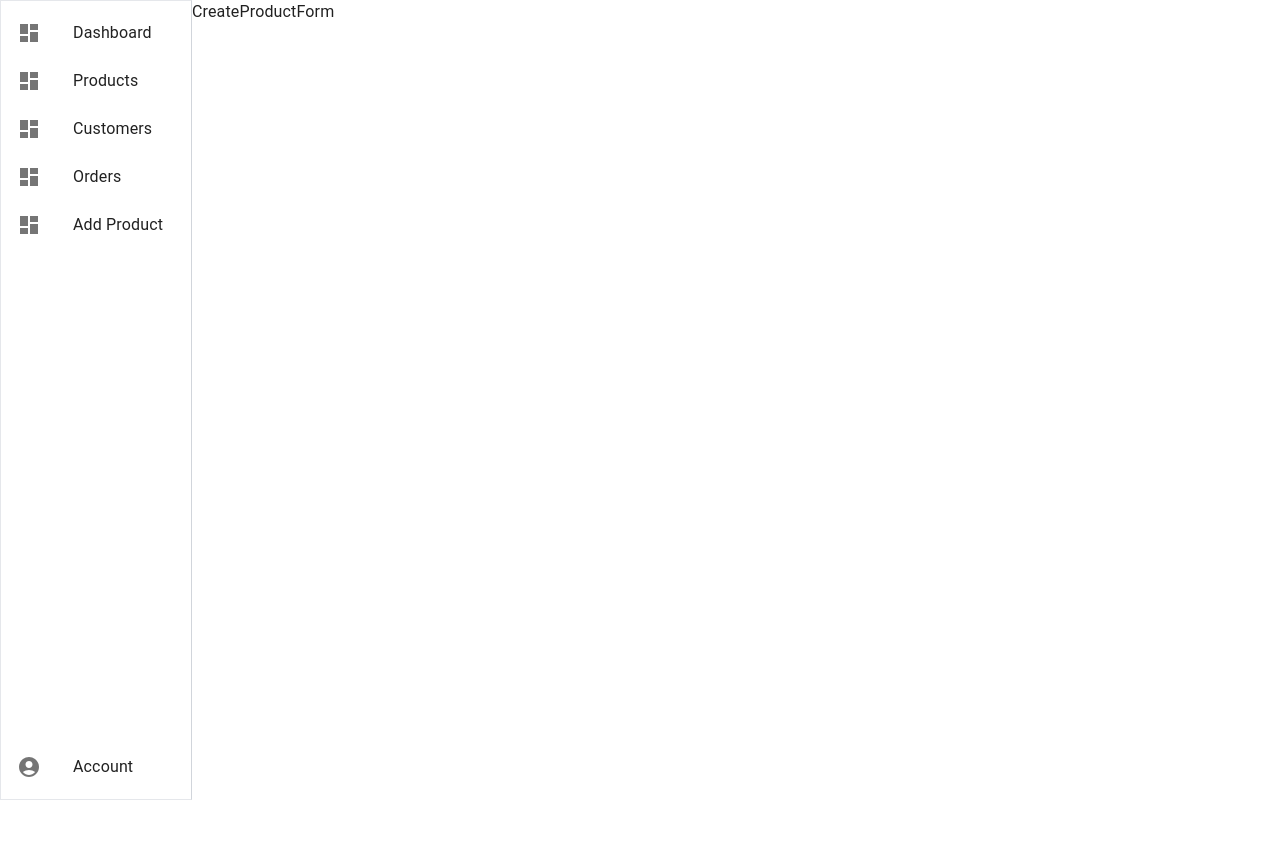
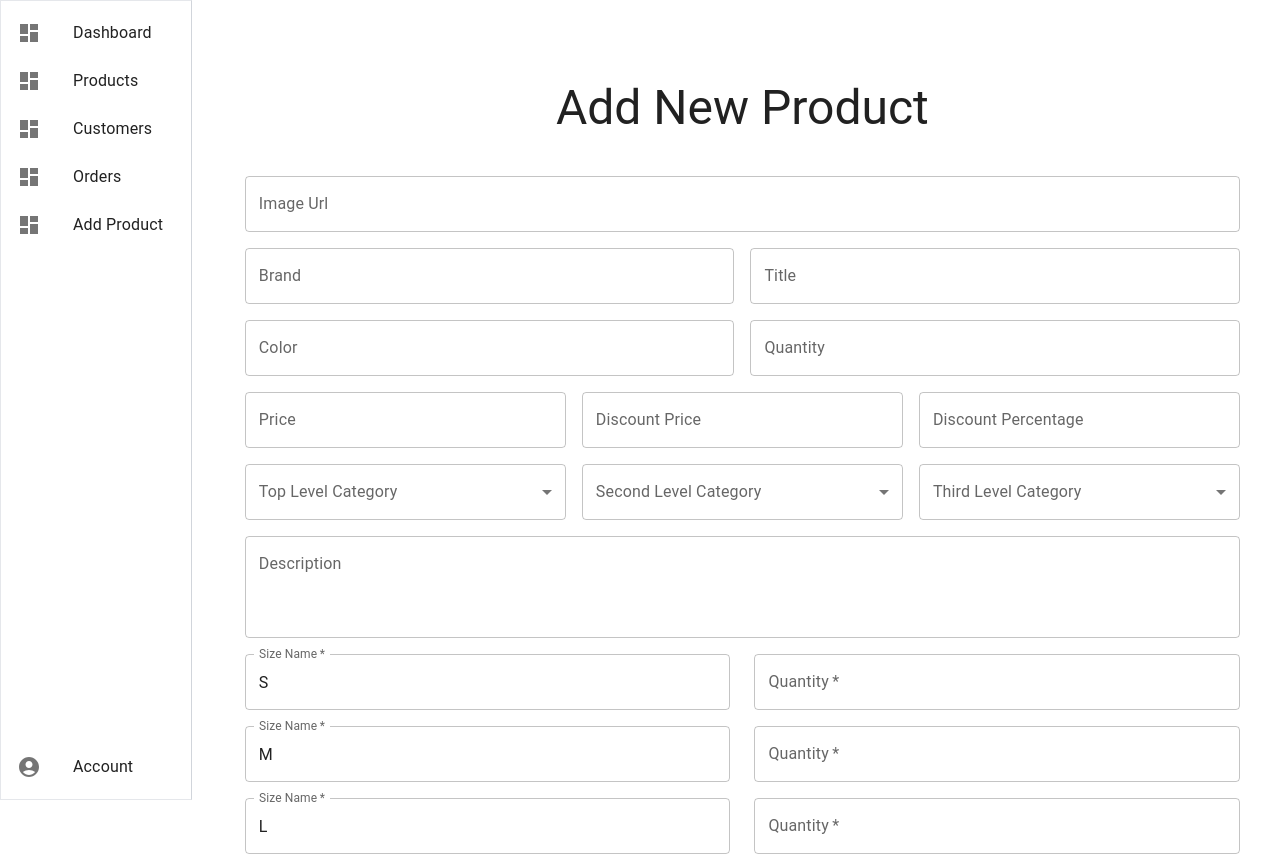
Before and after one commit to ahamed001/Ecommerce-Client, a React (Create React App) app: page /admin/product/create in a window 1280 px wide. Shown: the top 856 px of the page. Before the commit the page ends 800 px from the top, so only its background shows below. Built offline with nearby package versions, Linux system fonts and the light colour scheme.

Commit message:
Add Product

```diff
--- a/src/Admin/Admin.jsx
+++ b/src/Admin/Admin.jsx
@@ -27,7 +27,11 @@ const menu = [
   { name: "Products", path: "/admin/products", icon: <DashboardIcon /> },
   { name: "Customers", path: "/admin/customers", icon: <DashboardIcon /> },
   { name: "Orders", path: "/admin/orders", icon: <DashboardIcon /> },
-  { name: "Add Product", path: "/admin/product/create", icon: <DashboardIcon /> },
+  {
+    name: "Add Product",
+    path: "/admin/product/create",
+    icon: <DashboardIcon />,
+  },
 ];
 
 const Admin = () => {
@@ -78,11 +82,12 @@ const Admin = () => {
   );
 
   return (
-    <div>
     <div className="flex h-[100vh]">
       <CssBaseline />
-        <div className="w-[15%] h-full border border-r-gray-300">{drawer}</div>
-        <div className="w-[85%]">
+      <div className="w-[15%] h-full border border-r-gray-300 fixed top-0">
+        {drawer}
+      </div>
+      <div className="w-[85%] h-full ml-[16%]">
         <Routes>
           <Route path="/" element={<AdminDashboard />}></Route>
           <Route path="/product/create" element={<CreateProductForm />}></Route>
@@ -92,7 +97,6 @@ const Admin = () => {
         </Routes>
       </div>
     </div>
-    </div>
   );
 };
 
--- a/src/Admin/Components/CreateProductForm.jsx
+++ b/src/Admin/Components/CreateProductForm.jsx
@@ -1,9 +1,255 @@
-import React from 'react'
+import {
+  Button,
+  FormControl,
+  Grid,
+  InputLabel,
+  MenuItem,
+  Select,
+  TextField,
+  Typography,
+} from "@mui/material";
+import React, { useState } from "react";
+import { useDispatch } from "react-redux";
+import { createProduct } from "../../State/Product/Action";
+
+const initialSizes = [
+  { name: "S", quantity: 0 },
+  { name: "M", quantity: 0 },
+  { name: "L", quantity: 0 },
+];
 
 const CreateProductForm = () => {
+  const [productData, setProductData] = useState({
+    imageUrl: "",
+    brand: "",
+    title: "",
+    color: "",
+    discountPrice: "",
+    price: "",
+    discountPercent: "",
+    size: initialSizes,
+    quantity: "",
+    topLevelCategory: "",
+    secondLevelCategory: "",
+    thirdLevelCategory: "",
+    description: "",
+  });
+
+  const dispatch = useDispatch();
+  const jwt = localStorage.getItem("jwt");
+
+  const handleChange = (e) => {
+    const { name, value } = e.target;
+    setProductData((prevState) => ({
+      ...prevState,
+      [name]: value,
+    }));
+  };
+
+  const handleSizeChange = (e, index) => {
+    let { name, value } = e.target;
+    name === "size_quantity" ? name = "quantity" : name = e.target.name;
+
+    const sizes = [...productData.size];
+    sizes[index][name] = value;
+    setProductData((prevState) => ({
+      ...prevState,
+      size: sizes,
+    }));
+  };
+
+  const handleSubmit = (e) => {
+    e.preventDefault();
+    dispatch(createProduct(productData, jwt));
+    console.log(productData);
+  };
+
   return (
-    <div>CreateProductForm</div>
-  )
-}
+    <div className="p-10">
+      <Typography
+        variant="h3"
+        sx={{ textAlign: "center" }}
+        className="py-10 text-center"
+      >
+        Add New Product
+      </Typography>
+      <form onSubmit={handleSubmit} className="min-h-screen">
+        <Grid container spacing={2}>
+          <Grid item xs={12}>
+            <TextField
+              fullWidth
+              label="Image Url"
+              name="imageUrl"
+              value={productData.imageUrl}
+              onChange={handleChange}
+            />
+          </Grid>
+          <Grid item xs={12} sm={6}>
+            <TextField
+              fullWidth
+              label="Brand"
+              name="brand"
+              value={productData.brand}
+              onChange={handleChange}
+            />
+          </Grid>
+          <Grid item xs={12} sm={6}>
+            <TextField
+              fullWidth
+              label="Title"
+              name="title"
+              value={productData.title}
+              onChange={handleChange}
+            />
+          </Grid>
+          <Grid item xs={12} sm={6}>
+            <TextField
+              fullWidth
+              label="Color"
+              name="color"
+              value={productData.color}
+              onChange={handleChange}
+            />
+          </Grid>
+          <Grid item xs={12} sm={6}>
+            <TextField
+              fullWidth
+              label="Quantity"
+              name="quantity"
+              value={productData.quantity}
+              onChange={handleChange}
+              type="number"
+            />
+          </Grid>
+          <Grid item xs={12} sm={4}>
+            <TextField
+              fullWidth
+              label="Price"
+              name="price"
+              value={productData.price}
+              onChange={handleChange}
+              type="number"
+            />
+          </Grid>
+          <Grid item xs={12} sm={4}>
+            <TextField
+              fullWidth
+              label="Discount Price"
+              name="discountPrice"
+              value={productData.discountPrice}
+              onChange={handleChange}
+              type="number"
+            />
+          </Grid>
+          <Grid item xs={12} sm={4}>
+            <TextField
+              fullWidth
+              label="Discount Percentage"
+              name="discountPercent"
+              value={productData.discountPercent}
+              onChange={handleChange}
+              type="number"
+            />
+          </Grid>
+          <Grid item xs={6} sm={4}>
+            <FormControl fullWidth>
+              <InputLabel>Top Level Category</InputLabel>
+              <Select
+                value={productData.topLevelCategory}
+                onChange={handleChange}
+                name="topLevelCategory"
+                label="Top Level Category"
+              >
+                <MenuItem value="men">Men</MenuItem>
+                <MenuItem value="women">Women</MenuItem>
+                <MenuItem value="kids">Kids</MenuItem>
+              </Select>
+            </FormControl>
+          </Grid>
+          <Grid item xs={6} sm={4}>
+            <FormControl fullWidth>
+              <InputLabel>Second Level Category</InputLabel>
+              <Select
+                value={productData.secondLevelCategory}
+                onChange={handleChange}
+                name="secondLevelCategory"
+                label="Second Level Category"
+              >
+                <MenuItem value="clothing">Clothing</MenuItem>
+                <MenuItem value="accessories">Accessories</MenuItem>
+                <MenuItem value="brands">Brands</MenuItem>
+              </Select>
+            </FormControl>
+          </Grid>
+          <Grid item xs={6} sm={4}>
+            <FormControl fullWidth>
+              <InputLabel>Third Level Category</InputLabel>
+              <Select
+                value={productData.thirdLevelCategory}
+                onChange={handleChange}
+                name="thirdLevelCategory"
+                label="Third Level Category"
+              >
+                <MenuItem value="top">Tops</MenuItem>
+                <MenuItem value="women_dress">Dresses</MenuItem>
+                <MenuItem value="t-shirts">T-Shirts</MenuItem>
+                <MenuItem value="saree">Saree</MenuItem>
+                <MenuItem value="lehanga_choli">Lehanga Choli</MenuItem>
+                <MenuItem value="mens_kurta">Mens Kurta</MenuItem>
+              </Select>
+            </FormControl>
+          </Grid>
+          <Grid item xs={12}>
+            <TextField
+              fullWidth
+              id="outlined-multiline-static"
+              label="Description"
+              multiline
+              name="description"
+              rows={3}
+              onChange={handleChange}
+              value={productData.description}
+            />
+          </Grid>
+          {productData.size.map((size, index) => (
+            <Grid container item spacing={3}>
+              <Grid item xs={12} sm={6}>
+                <TextField
+                  label="Size Name"
+                  name="name"
+                  value={size.name}
+                  onChange={(event) => handleSizeChange(event, index)}
+                  required
+                  fullWidth
+                />
+              </Grid>
+              <Grid item xs={12} sm={6}>
+                <TextField
+                  label="Quantity"
+                  name="size_quantity"
+                  type="number"
+                  onChange={(event) => handleSizeChange(event, index)}
+                  required
+                  fullWidth
+                />
+              </Grid>
+            </Grid>
+          ))}
+          <Grid item xs={12}>
+            <Button
+              variant="contained"
+              sx={{ p: 1.8 }}
+              type="submit"
+              size="large"
+              className="py-20"
+            >
+              Add New Product
+            </Button>
+          </Grid>
+        </Grid>
+      </form>
+    </div>
+  );
+};
 
-export default CreateProductForm
+export default CreateProductForm;
--- a/src/Admin/Components/ProductsTable.jsx
+++ b/src/Admin/Components/ProductsTable.jsx
@@ -39,7 +39,7 @@ const ProductsTable = () => {
       stock: "",
     };
     dispatch(findProducts(data));
-  }, [dispatch, products.deleteProduct]);
+  }, [dispatch, products.deletedProduct]);
 
   return (
     <div className="p-5">
--- a/src/State/Product/Action.js
+++ b/src/State/Product/Action.js
@@ -59,7 +59,8 @@ export const findProductsById = (reqData) => async (dispatch) => {
 export const createProduct = (product) => async (dispatch) => {
   try {
     dispatch({ type: CREATE_PRODUCT_REQUEST })
-    const { data } = await api.post(`${API_BASE_URL}/api/admin/products`, product.data);
+    const { data } = await api.post(`api/admin/products/`, product);
+    console.log("created products ", data);
 
     dispatch({type:CREATE_PRODUCT_SUCCESS, payload:data})
   } catch (error) {
@@ -71,6 +72,7 @@ export const deleteProduct = (productId) => async (dispatch) => {
   try {
     dispatch({ type: DELETE_PRODUCT_REQUEST })
     const { data } = await api.delete(`${API_BASE_URL}/api/admin/products/${productId}/delete`);
+    console.log("product deleted ", data);
 
     dispatch({type:DELETE_PRODUCT_SUCCESS, payload:productId})
   } catch (error) {
--- a/src/State/Product/Reducer.js
+++ b/src/State/Product/Reducer.js
@@ -26,12 +26,12 @@ export const customerProductReducer = (state = initialState, action) => {
       return { ...state, loading: false, products: action.payload, error: null };
 
     case FIND_PRODUCT_BY_ID_SUCCESS:
-      return { ...state, loading: false, error: null, product: action.payload };
+      return { ...state, loading: false, error: null, products: action.payload };
 
     case DELETE_PRODUCT_SUCCESS:
       return {
         ...state, loading: false, error: null,
-        deleteProduct: action.payload
+        deletedProduct: action.payload
       }
 
     case FIND_PRODUCTS_FAILURE:
```
Lines whose indentation alone changed are shown as unchanged.
